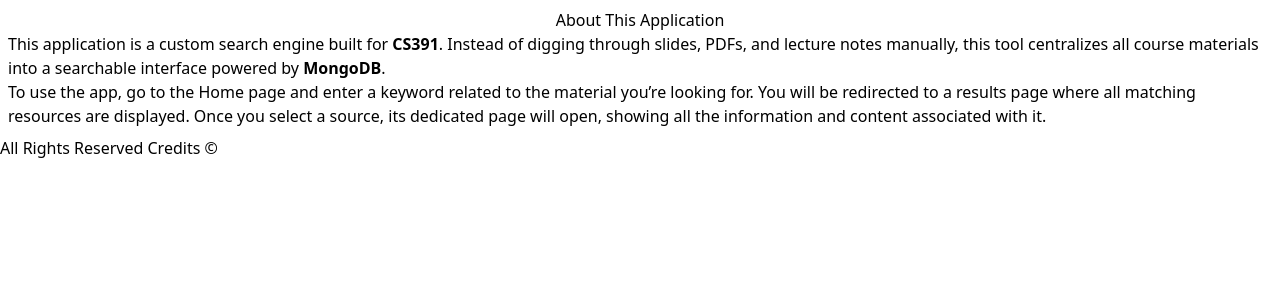
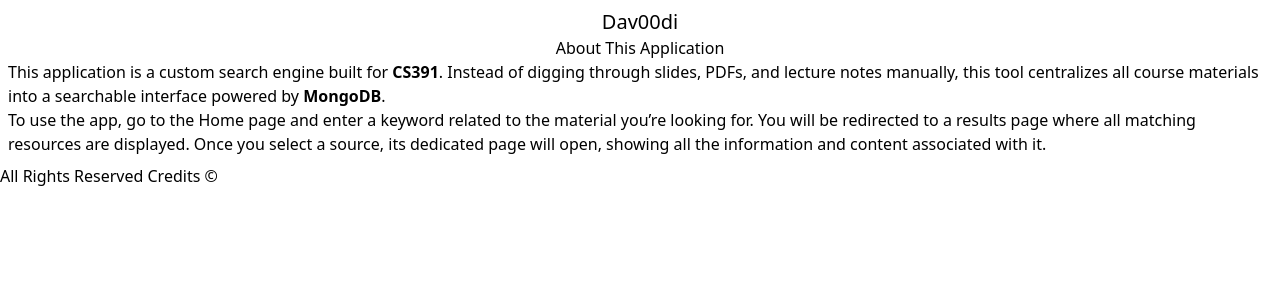
Before and after one commit to AngelManson/cs391-Project, a Next.js app: page /about in a window 1280 px wide. Shown: the top 300 px of the page. Built offline with nearby package versions, Linux system fonts and the light colour scheme.

Commit message:
kaizia Header added to about page

```diff
--- a/app/about/page.tsx
+++ b/app/about/page.tsx
@@ -1,7 +1,10 @@
+import Header from "@/components/Header"
 
 export default function aboutPage(){
     return (
+
         <div className={`flex flex-col justify-center items-center p-2`}>
+            <Header/>
             <h1>About This Application</h1>
             <p>
                 This application is a custom search engine built for <strong>CS391</strong>.
```
